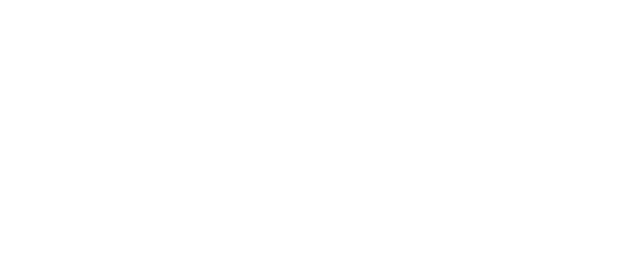
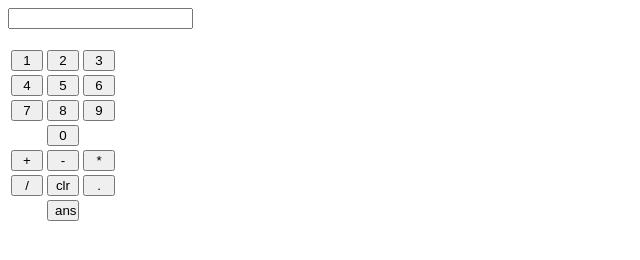
Before and after one commit to acciojob/calculator-Powerpoffgirl, a website: page main.html in a window 1280 px wide. Shown: the whole page, without its empty margins (0-640 px from the left). Drawn offline with Linux system fonts and the light colour scheme.

Commit message:
completed

```diff
--- a/main.html
+++ b/main.html
@@ -8,6 +8,79 @@
 
 <body>
 	<!-- the entire body must be written by student -->
+	<div class="container">
+		<input id="input" />
+		<br>
+		<br/>
+		<table>
+			<tr>
+				<td>
+					<button id="block1">1</button>
+				</td>
+				<td>
+					<button id="block2">2</button>
+				</td>
+				<td>
+					<button id="block3">3</button>
+				</td>
+			</tr>
+			<tr>
+				<td>
+					<button id="block4">4</button>
+				</td>
+				<td>
+					<button id="block5">5</button>
+				</td>
+				<td>
+					<button id="block6">6</button>
+				</td>
+			</tr>
+			<tr>
+				<td>
+					<button id="block7">7</button>
+				</td>
+				<td>
+					<button id="block8">8</button>
+				</td>
+				<td>
+					<button id="block9">9</button>
+				</td>
+			</tr>
+			<tr>
+				<td></td>
+				<td>
+					<button id="block0">0</button>
+				</td>
+			</tr>
+			<tr>
+				<td>
+					<button id="plus">+</button>
+				</td>
+				<td>
+					<button id="minus">-</button>
+				</td>
+				<td>
+					<button id="multiply">*</button>
+				</td>
+			</tr>
+			<tr>
+				<td>
+					<button id="divide">/</button>
+				</td>
+				<td>
+					<button id="clr">clr</button>
+				</td>
+				<td>
+					<button id="dot">.</button>
+				</td>
+			</tr>
+			<tr>
+				<td></td>
+				<td><button id="ans">ans</button></td>
+			</tr>
+		</table>
+	</div>
+
     <script type="text/javascript" src="./script.js">
 </script>
 
--- a/styles.css
+++ b/styles.css
@@ -1,2 +1,5 @@
 
 /* Your CSS Code here. */
+button{
+    width:2rem;
+}
```
